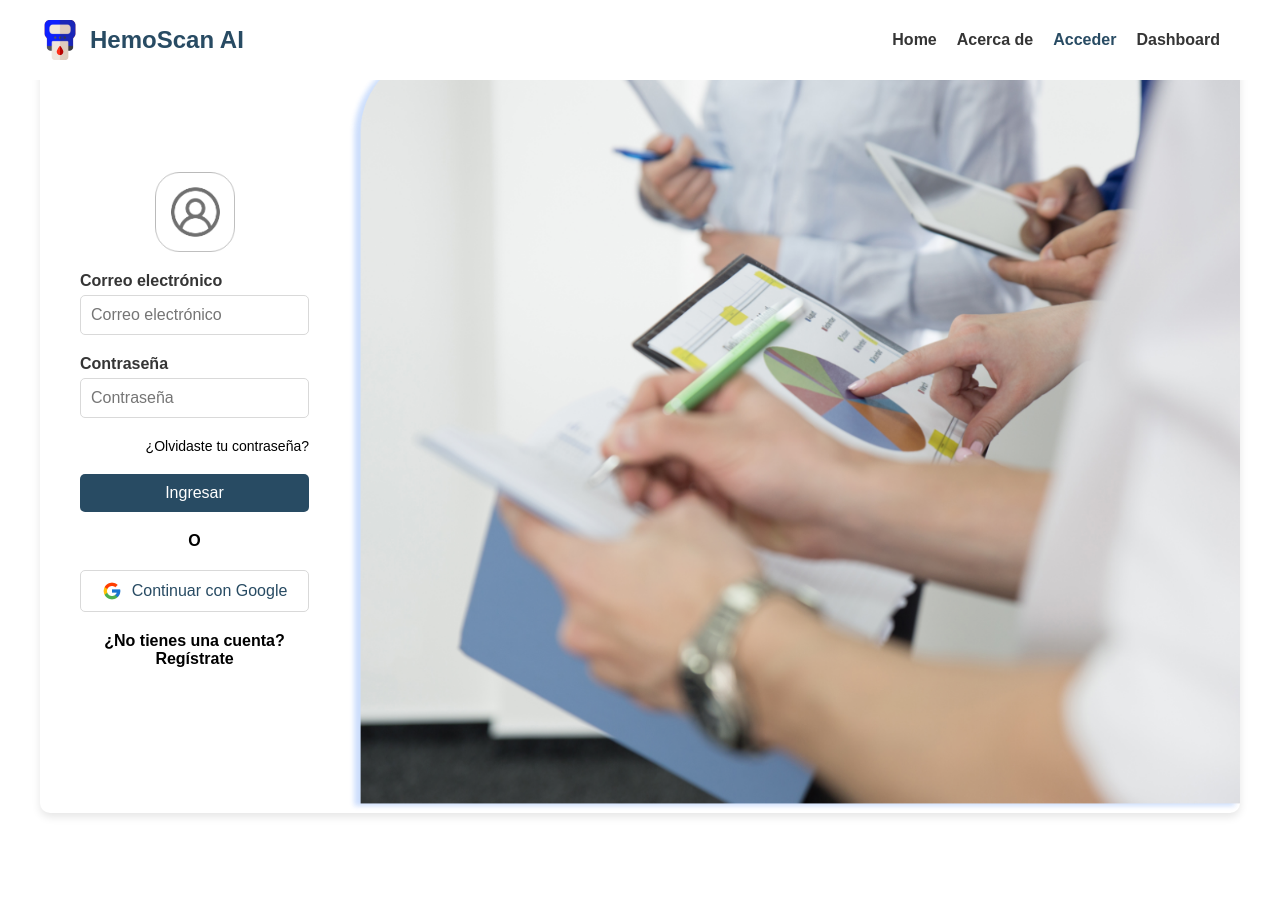
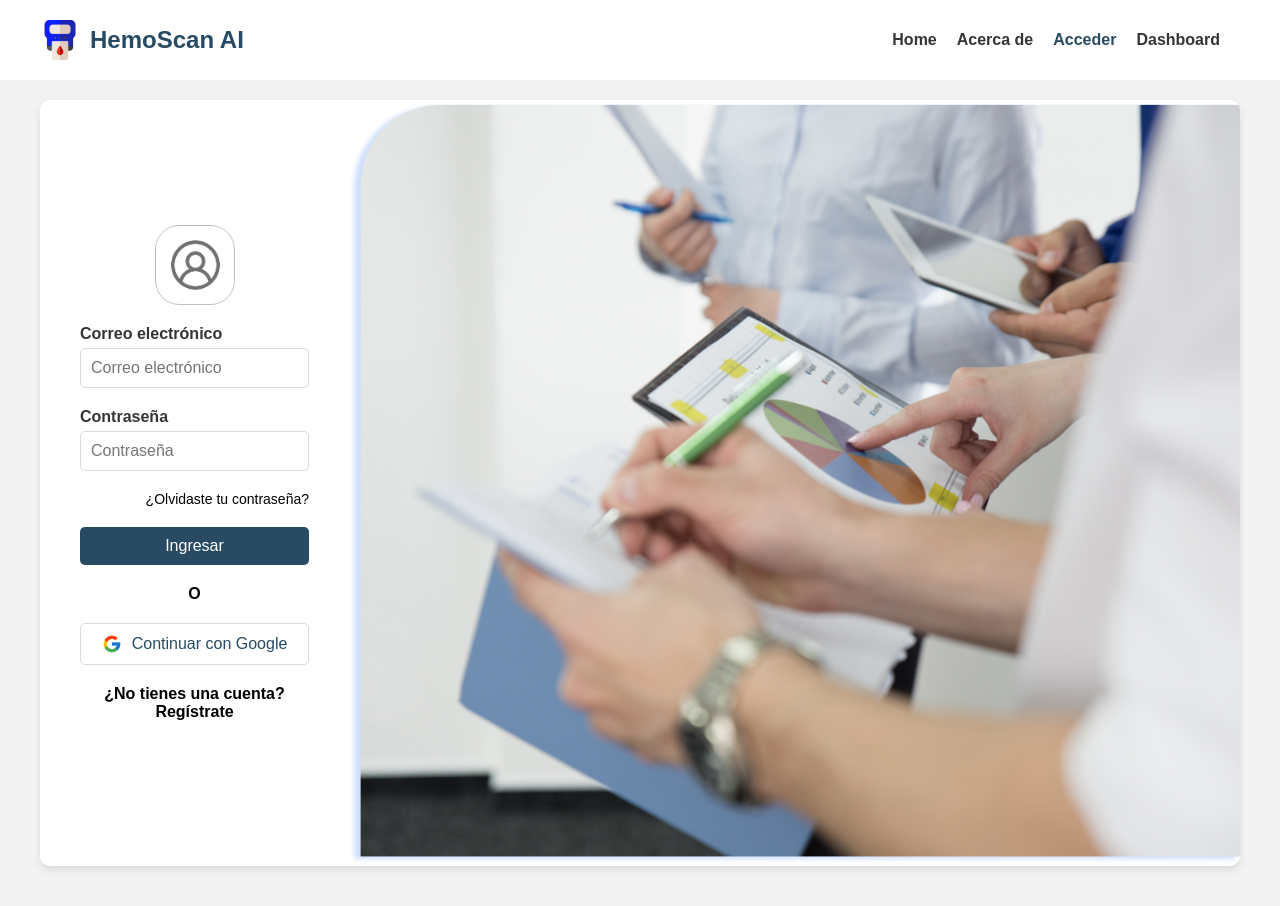
Before and after one commit to JiovannyVega/HemoScan, a React (Create React App) app: page / in a window 1280 px wide. Before the commit the page ends 853 px from the top, so only its background shows below. Built offline with nearby package versions, Linux system fonts and the light colour scheme.

Commit message:
Optimización de los forms y bodys de la aplicación

```diff
--- a/public/index.html
+++ b/public/index.html
@@ -10,34 +10,8 @@
       content="Web site created using create-react-app"
     />
     <link rel="apple-touch-icon" href="%PUBLIC_URL%/logo192.png" />
-    <!--
-      manifest.json provides metadata used when your web app is installed on a
-      user's mobile device or desktop. See https://developers.google.com/web/fundamentals/web-app-manifest/
-    -->
     <link rel="manifest" href="%PUBLIC_URL%/manifest.json" />
-    <!--
-      Notice the use of %PUBLIC_URL% in the tags above.
-      It will be replaced with the URL of the `public` folder during the build.
-      Only files inside the `public` folder can be referenced from the HTML.
-
-      Unlike "/favicon.ico" or "favicon.ico", "%PUBLIC_URL%/favicon.ico" will
-      work correctly both with client-side routing and a non-root public URL.
-      Learn how to configure a non-root public URL by running `npm run build`.
-    -->
     <title>React App</title>
   </head>
-  <body>
-    <noscript>You need to enable JavaScript to run this app.</noscript>
     <div id="root"></div>
-    <!--
-      This HTML file is a template.
-      If you open it directly in the browser, you will see an empty page.
-
-      You can add webfonts, meta tags, or analytics to this file.
-      The build step will place the bundled scripts into the <body> tag.
-
-      To begin the development, run `npm start` or `yarn start`.
-      To create a production bundle, use `npm run build` or `yarn build`.
-    -->
-  </body>
 </html>
--- a/src/App.module.css
+++ b/src/App.module.css
@@ -2,3 +2,8 @@
 .content {
   margin-top: 100px; /* Adjust this value based on the height of your header */
 }
+
+body {
+  font-family: "Poppins", sans-serif;
+  background-color: var(--color-secondarybckgrnd);
+}
--- a/src/pages/Dashboard.module.css
+++ b/src/pages/Dashboard.module.css
@@ -5,17 +5,6 @@
   margin: 0;
   padding: 0;
   box-sizing: border-box;
-}
-
-html,
-body {
-  height: 100%; /* Asegura que el body ocupe el 100% de la altura */
-  width: 100%; /* Asegura que el body ocupe el 100% del ancho */
-}
-
-body {
-  font-family: "Arial", sans-serif;
-  background-color: var(--color-background);
 }
 
 .container {
--- a/src/pages/HomePage.module.css
+++ b/src/pages/HomePage.module.css
@@ -1,21 +1,6 @@
 @import "../styles/colors.css";
 
 /* Reset básico */
-* {
-  margin: 0;
-  padding: 0;
-  box-sizing: border-box;
-}
-
-body {
-  font-family: "Poppins", sans-serif;
-  background-color: var(--color-background);
-  display: flex;
-  flex-direction: column;
-  align-items: center;
-  justify-content: center;
-  min-height: 100vh;
-}
 
 .main {
   display: flex;
--- a/src/pages/LoginPage.module.css
+++ b/src/pages/LoginPage.module.css
@@ -1,15 +1,6 @@
 @import "../styles/colors.css";
 
 /* Reset básico */
-* {
-  margin: 0;
-  padding: 0;
-  box-sizing: border-box;
-}
-
-body {
-  font-family: "Poppins", sans-serif;
-}
 
 main {
   display: flex;
@@ -160,7 +151,7 @@
 
 .loginContainer {
   display: flex;
-  background-color: var(--color-secondarybckgrnd);
+  background-color: var(--color-background);
   box-shadow: 0 4px 8px rgba(0, 0, 0, 0.1);
   border-radius: 10px;
   overflow: hidden;
```
